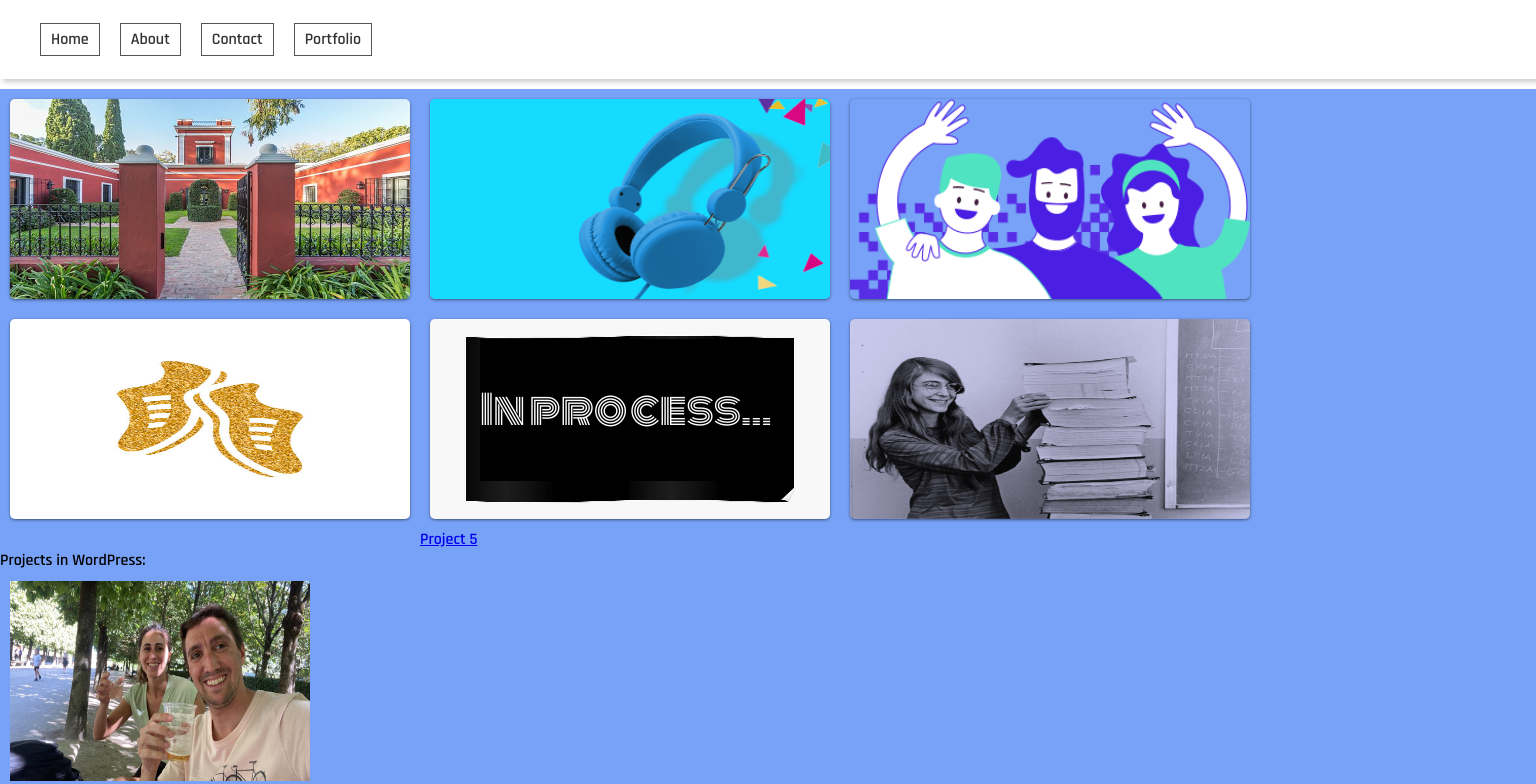
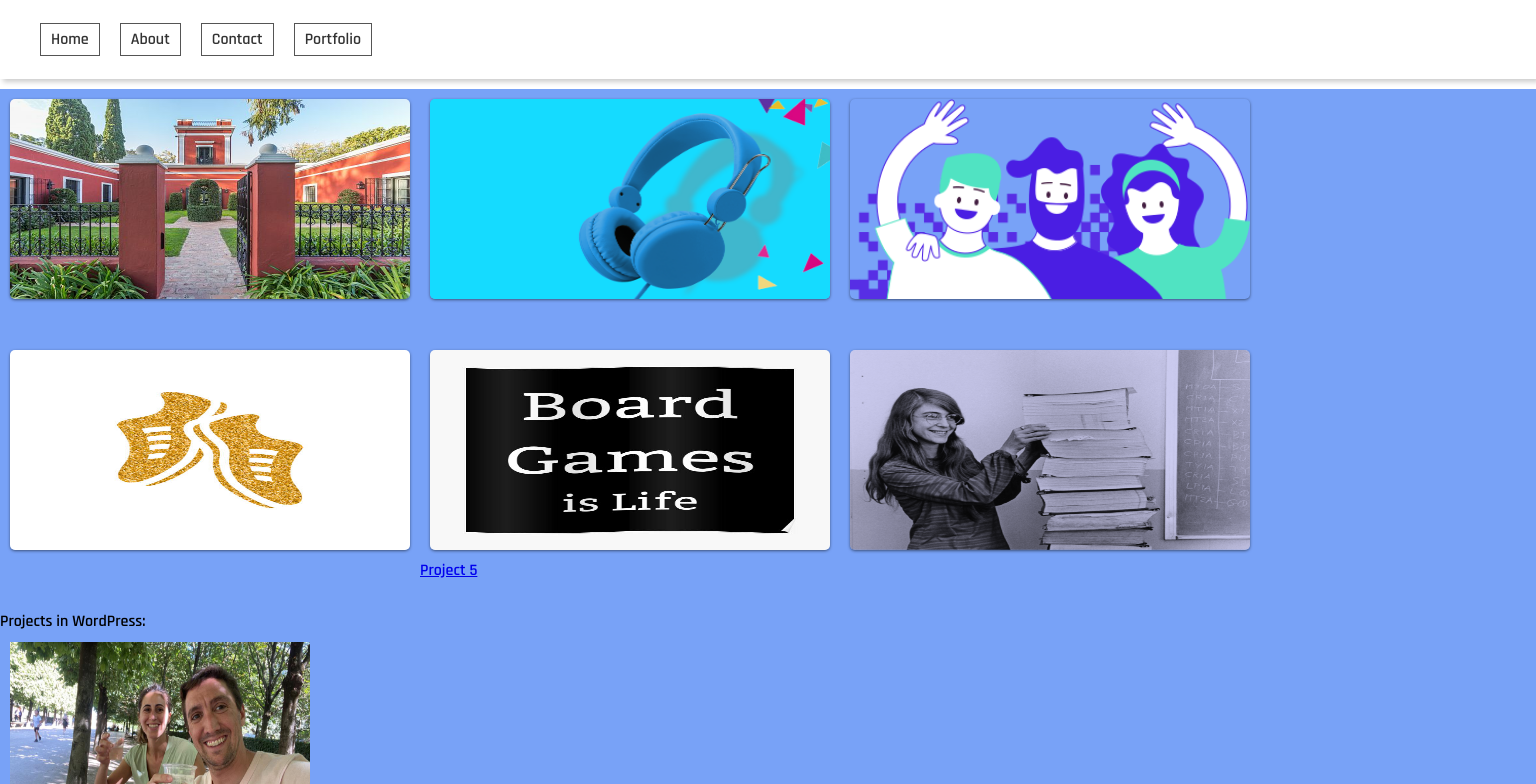
Before and after one commit to andrealb88/portfolio-Andy, a React (Create React App) app: page /#/work in a window 1536 px wide. Shown: the top 784 px of the page. Built offline with nearby package versions, Linux system fonts and the light colour scheme.

Commit message:
commit responsive

```diff
--- a/src/pages/work/work.css
+++ b/src/pages/work/work.css
@@ -44,13 +44,13 @@ img:hover {
 .project-name {
   background: rgb(120 162 247);
 }
-@media (min-width: 856px), (max-width: 1280px) {
+@media (min-width: 7689px), (max-width: 1024px) {
   .message {
     background-color: #000;
     color: #fff;
-    left: 42px;
+    left: 79px;
     position: absolute;
-    top: 539px;
+    top: 1000px;
     width: 300px;
     z-index: 1;
   }
@@ -62,7 +62,7 @@ img:hover {
   }
 }
 
-@media (max-width: 855px) {
+@media (max-width: 767px) {
   .portfolio-container {
     background: rgb(120 162 247);
     width: 100%;
@@ -71,14 +71,14 @@ img:hover {
   }
   /* .message {
     position: absolute;
-    top: 999px;
-    left: 65px;
+    top: 1000px;
+    left: 7px;
     z-index: 1;
     color: #fff;
     background-color: black;
     width: 300px;
   } */
-  .message {
+  /* .message {
     background-color: #000;
     color: #fff;
     left: 42px;
@@ -86,7 +86,7 @@ img:hover {
     top: 978px;
     width: 250px;
     z-index: 1;
-  }
+  } */
   .image-proyect {
     box-shadow: 0 1px 3px 0 rgba(0, 0, 0, 0.5);
     border-radius: 5px;
@@ -96,14 +96,14 @@ img:hover {
     /* box-shadow: 0 0 5px 0 #ccc; */
   }
 }
-@media (min-width: 1281px) {
+/* @media (min-width: 857px) {
   .message {
     background-color: #000;
     color: #fff;
-    left: 480px;
+    left: 67px;
     position: absolute;
-    top: 339px;
+    top: 561px;
     width: 300px;
     z-index: 1;
   }
-}
+} */
--- a/src/pages/work/work.js
+++ b/src/pages/work/work.js
@@ -175,7 +175,7 @@ export const Portfolio = () => {
                   onMouseEnter={handleMouseEnter}
                   onMouseLeave={handleMouseLeave}
                 >
-                  <p className="process">In process...</p>
+                  {/* <p className="process">In process...</p> */}
                 </div>
               )}
             </a>
```
